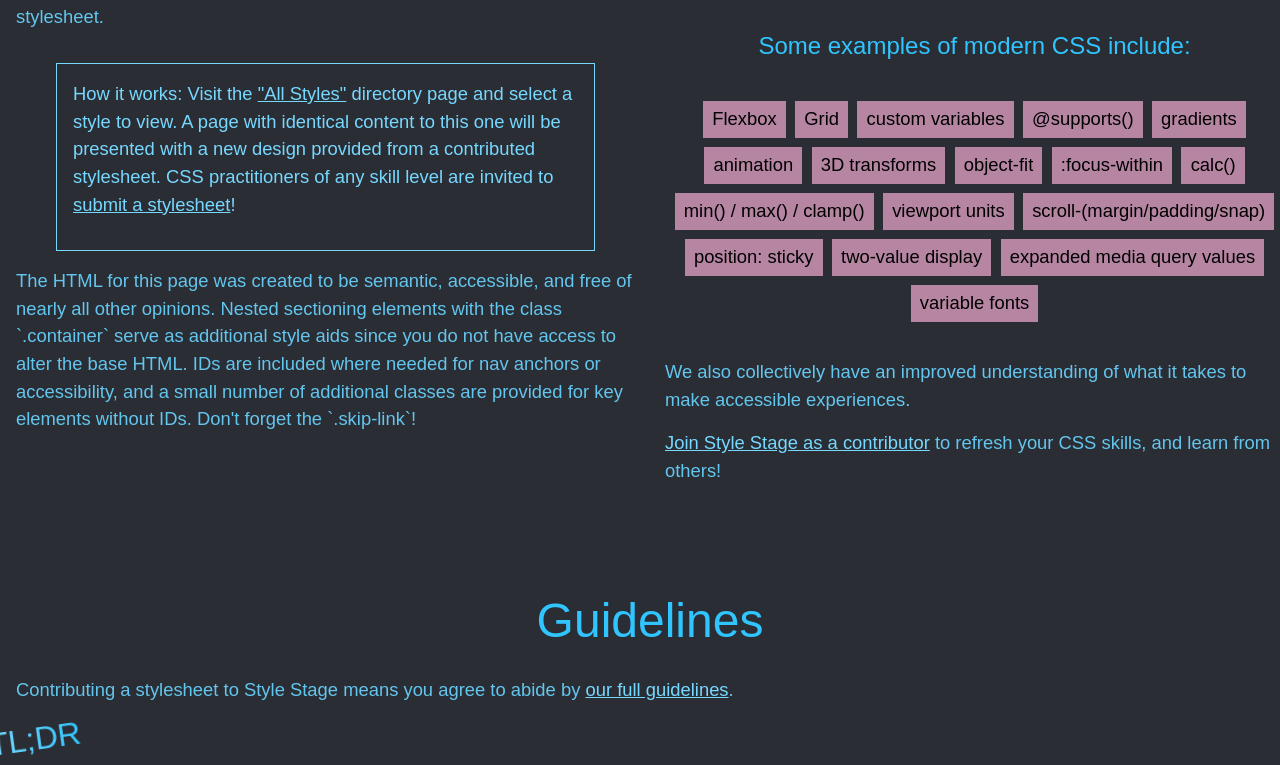
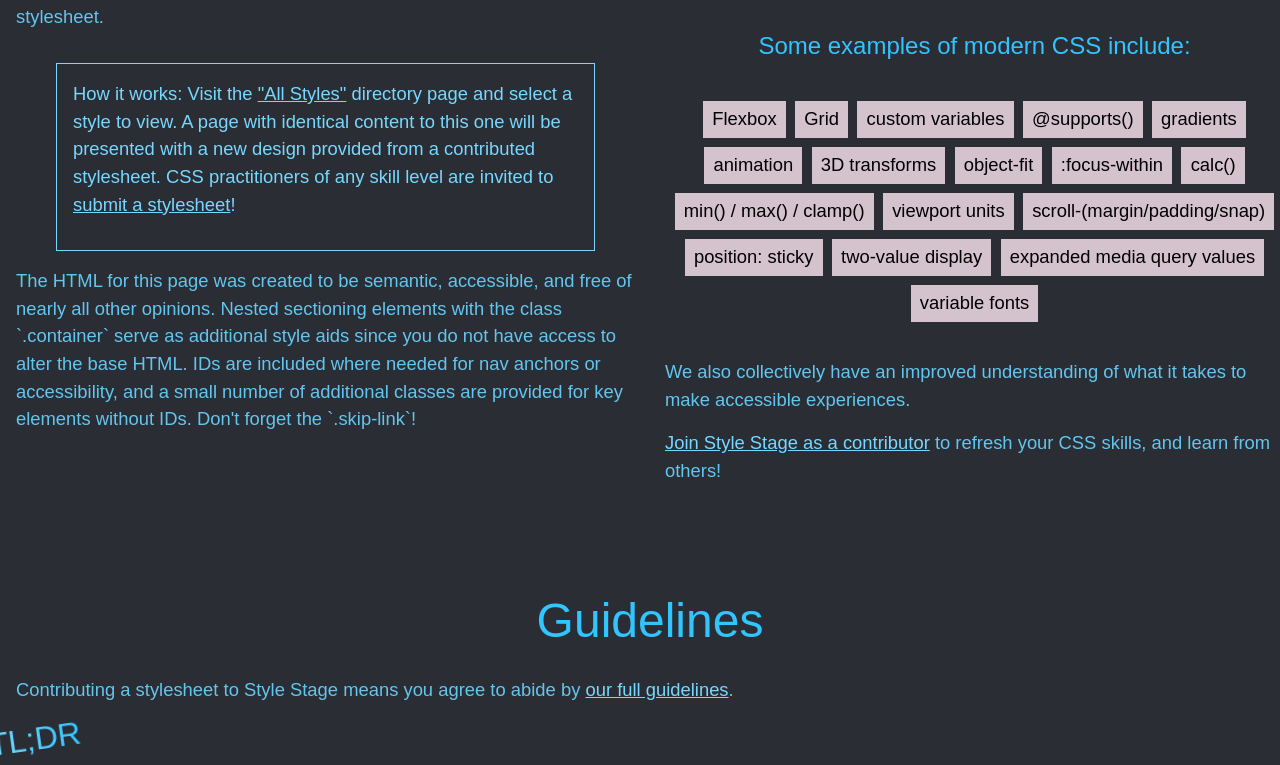
Before and after one commit to edw17003/stylestage, a website: page public/index.html in a window 1280 px wide. Shown: the part 1315-2080 px from the top of the page. Drawn offline with Linux system fonts and the light colour scheme.

Commit message:
Changed alt color

```diff
--- a/sass/globals/_theme.scss
+++ b/sass/globals/_theme.scss
@@ -1,5 +1,5 @@
 $color-primary: #77d8ff !default;
-$color-primary-alt: #b685a2 !default;
+$color-primary-alt: #d4c2cd !default;
 $color-secondary: #30C5FF !default;
 $color-background: #2a2d34 !default;
 
```
Also changed, not shown: public/style.css.
